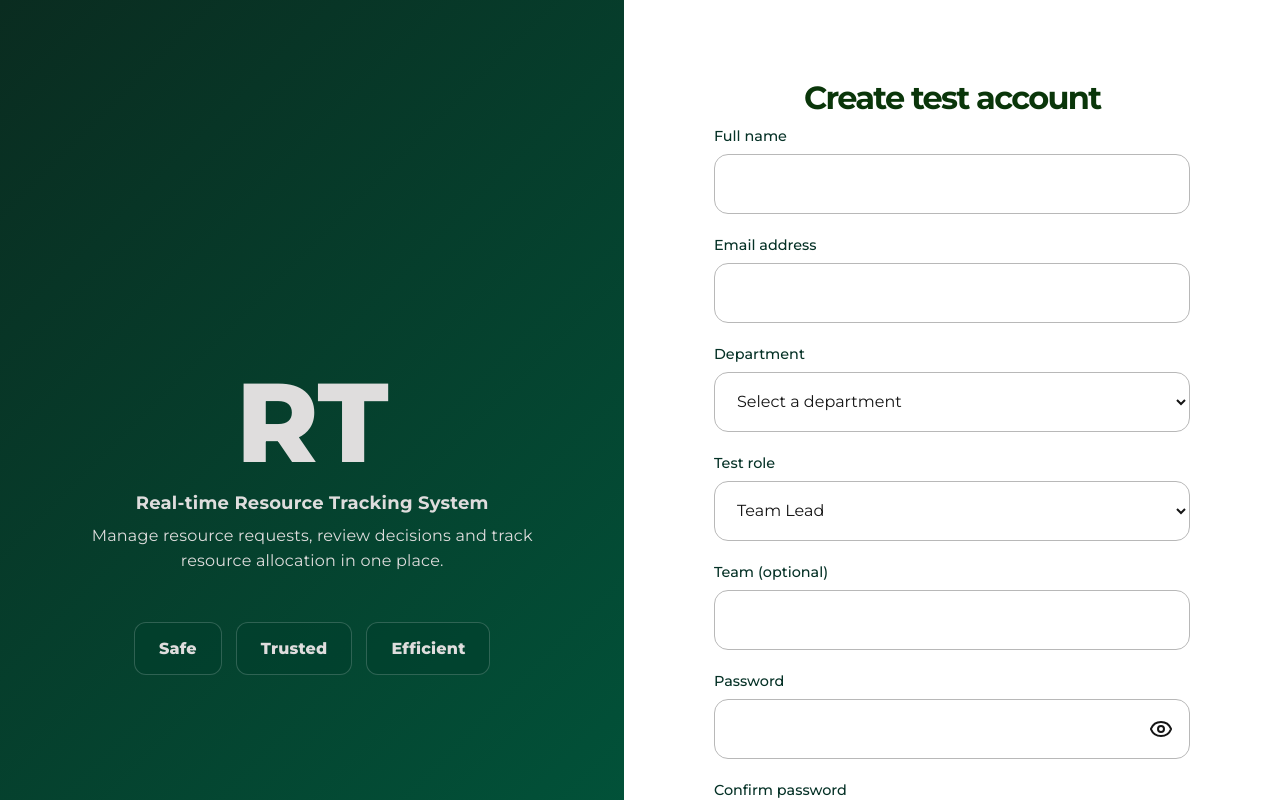
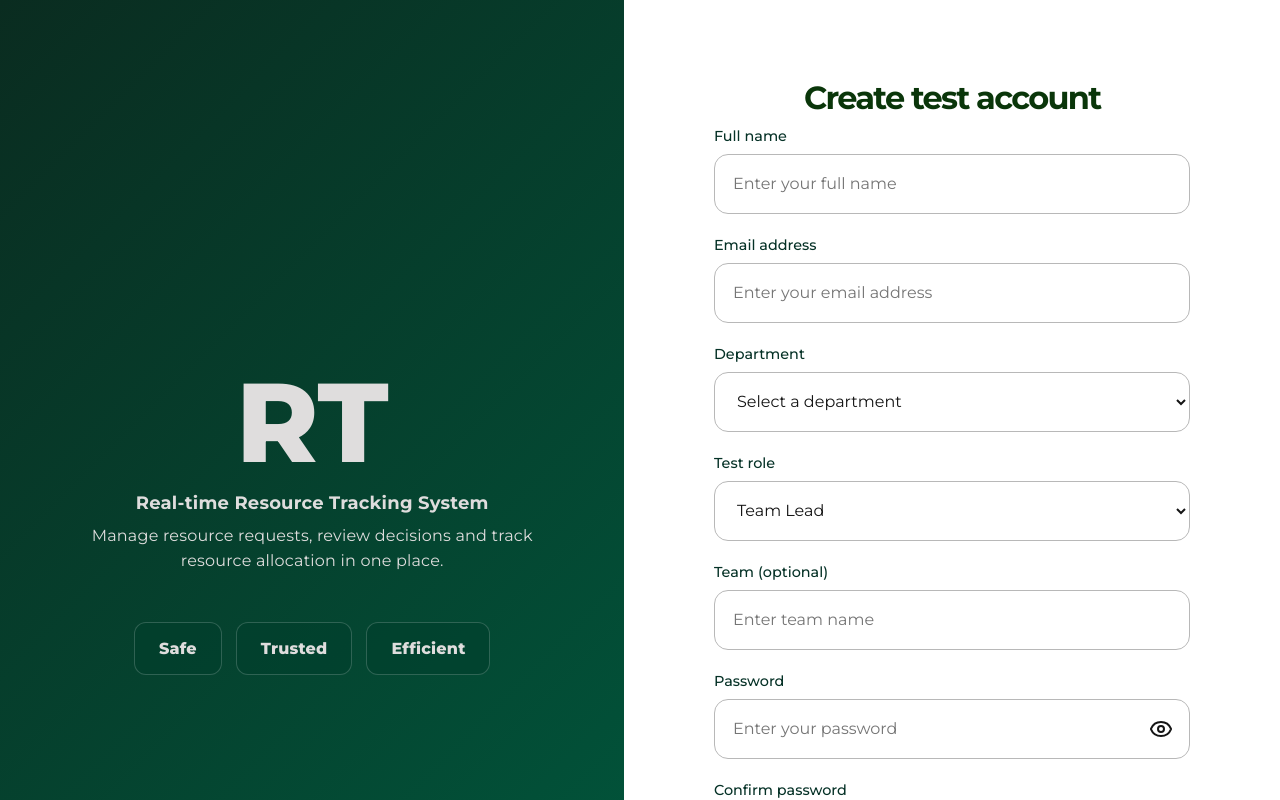
Before and after one commit to bsc-inf-29-24/Resource-Tracker-Frontend1, a React (Vite) app in the folder resource-tracker/: page /register in a window 1280 px wide. Shown: the top 800 px of the page. Built offline with nearby package versions, Linux system fonts and the light colour scheme.

Commit message:
added place-holders

```diff
--- a/resource-tracker/src/assets/components/dialogs/ReasonDialog.tsx
+++ b/resource-tracker/src/assets/components/dialogs/ReasonDialog.tsx
@@ -71,6 +71,7 @@ export default function ReasonDialog({
           id="reason-text"
           className={styles.textarea}
           rows={5}
+          placeholder="Enter your reason..."
           value={reason}
           onChange={(e) => {
             setReason(e.target.value);
--- a/resource-tracker/src/assets/pages/auth/ForgotPasswordPage.tsx
+++ b/resource-tracker/src/assets/pages/auth/ForgotPasswordPage.tsx
@@ -43,6 +43,7 @@ export default function ForgotPasswordPage() {
             id="recovery-email"
             type="email"
             autoComplete="email"
+            placeholder="Enter your email address"
             value={email}
             onChange={(event) => setEmail(event.target.value)}
             aria-invalid={Boolean(emailError)}
--- a/resource-tracker/src/assets/pages/auth/LoginPage.tsx
+++ b/resource-tracker/src/assets/pages/auth/LoginPage.tsx
@@ -70,6 +70,7 @@ export default function LoginPage() {
             id="login-email"
             type="email"
             autoComplete="username"
+            placeholder="Enter your email address"
             value={email}
             onChange={(event) => setEmail(event.target.value)}
             aria-invalid={Boolean(emailError)}
@@ -89,6 +90,7 @@ export default function LoginPage() {
               id="login-password"
               type={showPassword ? "text" : "password"}
               autoComplete="current-password"
+              placeholder="Enter your password"
               value={password}
               onChange={(event) => setPassword(event.target.value)}
               aria-invalid={Boolean(passwordError)}
--- a/resource-tracker/src/assets/pages/auth/RegisterPage.tsx
+++ b/resource-tracker/src/assets/pages/auth/RegisterPage.tsx
@@ -105,6 +105,7 @@ export default function RegisterPage() {
           <input
             id="register-name"
             autoComplete="name"
+            placeholder="Enter your full name"
             value={form.name}
             onChange={(event) => updateField("name", event.target.value)}
             aria-invalid={Boolean(errors.name)}
@@ -120,6 +121,7 @@ export default function RegisterPage() {
             id="register-email"
             type="email"
             autoComplete="email"
+            placeholder="Enter your email address"
             value={form.email}
             onChange={(event) => updateField("email", event.target.value)}
             aria-invalid={Boolean(errors.email)}
@@ -169,6 +171,7 @@ export default function RegisterPage() {
             <label htmlFor="register-team">Team (optional)</label>
             <input
               id="register-team"
+              placeholder="Enter team name"
               value={form.team ?? ""}
               onChange={(event) => updateField("team", event.target.value)}
             />
@@ -182,6 +185,7 @@ export default function RegisterPage() {
               id="register-password"
               type={showPassword ? "text" : "password"}
               autoComplete="new-password"
+              placeholder="Enter your password"
               value={password}
               onChange={(event) => {
                 setPassword(event.target.value);
@@ -209,6 +213,7 @@ export default function RegisterPage() {
             id="register-confirm-password"
             type={showPassword ? "text" : "password"}
             autoComplete="new-password"
+            placeholder="Confirm your password"
             value={confirmPassword}
             onChange={(event) => {
               setConfirmPassword(event.target.value);
--- a/resource-tracker/src/assets/pages/line-manager/RequestReviewDetailsPage.tsx
+++ b/resource-tracker/src/assets/pages/line-manager/RequestReviewDetailsPage.tsx
@@ -191,6 +191,7 @@ export default function RequestReviewDetailsPage() {
           <textarea
             id="request-action-text"
             rows={5}
+            placeholder={actionMode === "query" ? "Enter the information requested" : "Enter reason for rejection"}
             value={actionText}
             onChange={(event) => {
               setActionText(event.target.value);
--- a/resource-tracker/src/assets/pages/system-admin/AdminUserForm.tsx
+++ b/resource-tracker/src/assets/pages/system-admin/AdminUserForm.tsx
@@ -126,6 +126,7 @@ export default function AdminUserForm({
           <input
             id="admin-user-name"
             autoComplete="name"
+            placeholder="Enter your full name"
             value={form.name}
             onChange={(event) => updateField("name", event.target.value)}
             aria-invalid={Boolean(errors.name)}
@@ -141,6 +142,7 @@ export default function AdminUserForm({
             id="admin-user-email"
             type="email"
             autoComplete="email"
+            placeholder="Enter your email address"
             value={form.email}
             onChange={(event) => updateField("email", event.target.value)}
             aria-invalid={Boolean(errors.email)}
--- a/resource-tracker/src/assets/pages/team-lead/NewRequestPage.tsx
+++ b/resource-tracker/src/assets/pages/team-lead/NewRequestPage.tsx
@@ -314,6 +314,7 @@ export default function NewRequestPage() {
               <input
                 id="itemDescription"
                 name="itemDescription"
+                placeholder="Describe the requested item"
                 value={form.itemDescription}
                 onChange={handleChange}
                 aria-invalid={Boolean(errors.itemDescription)}
@@ -328,6 +329,7 @@ export default function NewRequestPage() {
               <input
                 id="manufacturer"
                 name="manufacturer"
+                placeholder="Enter manufacturer name"
                 value={form.manufacturer}
                 onChange={handleChange}
                 autoComplete="off"
@@ -342,6 +344,7 @@ export default function NewRequestPage() {
                 min="1"
                 step="1"
                 inputMode="numeric"
+                placeholder="Enter quantity"
                 value={form.quantity}
                 onChange={handleChange}
                 aria-invalid={Boolean(errors.quantity)}
@@ -359,6 +362,7 @@ export default function NewRequestPage() {
                 min="0.01"
                 step="0.01"
                 inputMode="decimal"
+                placeholder="Enter estimated price"
                 value={form.estimatedPrice}
                 onChange={handleChange}
                 aria-invalid={Boolean(errors.estimatedPrice)}
@@ -458,6 +462,7 @@ export default function NewRequestPage() {
                 id="summary"
                 name="summary"
                 rows={5}
+                placeholder="Provide a brief summary"
                 value={form.summary}
                 onChange={handleChange}
                 aria-invalid={Boolean(errors.summary)}
--- a/resource-tracker/src/assets/pages/team-lead/QueryResponsePage.tsx
+++ b/resource-tracker/src/assets/pages/team-lead/QueryResponsePage.tsx
@@ -88,6 +88,7 @@ export default function QueryResponsePage() {
                 <label htmlFor="query-response">Additional information <span aria-hidden="true">*</span></label>
                 <textarea
                   id="query-response"
+                  placeholder="Enter your response..."
                   value={message}
                   onChange={(event) => {
                     setMessage(event.target.value);
```
